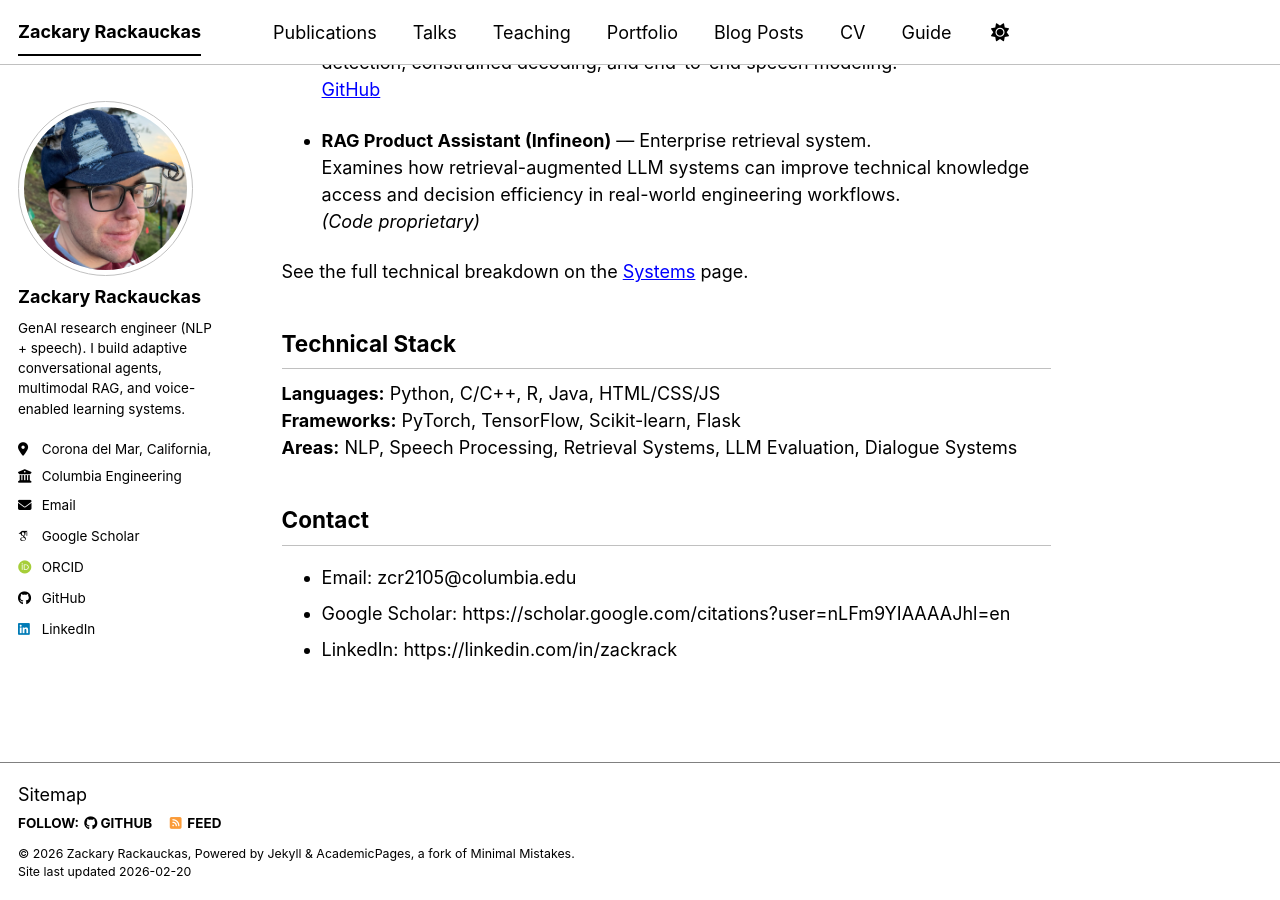
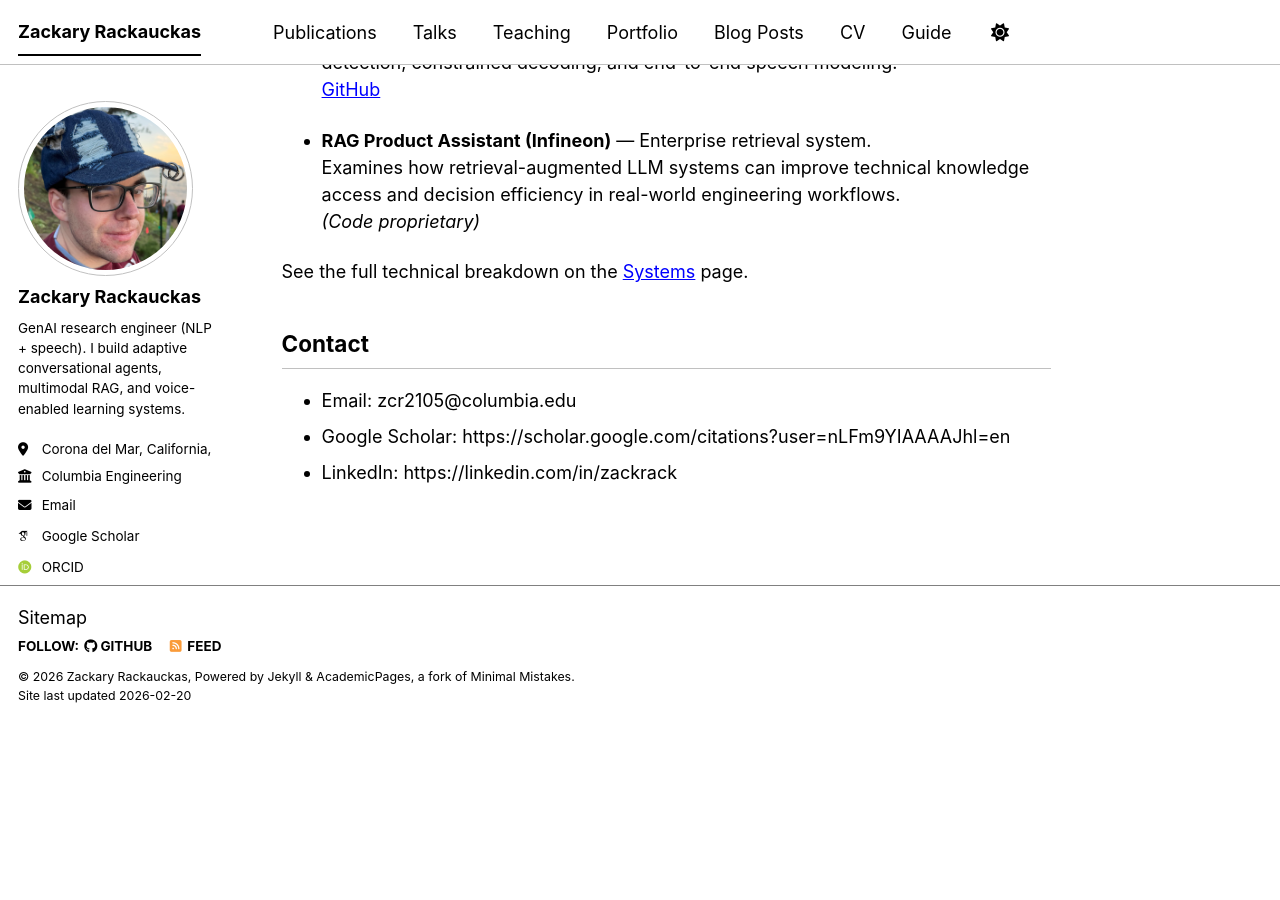
Before and after one commit to zackrack/zackrack.github.io, a Jekyll site: the page built from _pages/about.md, in a window 1280 px wide and 900 px high, scrolled down 1708 px. Built offline with Jekyll 4.4.1, drawn with Linux system fonts in a browser that asks for light colours; some web fonts are replaced; a script bundle is joined from its source files by our own code; library files that are not in the unit come from our copies; after the commit the page ends 2431 px from its top, so only the background shows below that.

Commit message:
Remove Technical Stack section from about page
Removed the Technical Stack section from the about page.

```diff
--- a/_pages/about.md
+++ b/_pages/about.md
@@ -59,12 +59,6 @@ See the full list on the [Publications](/publications/) page.
 
 See the full technical breakdown on the [Systems](/systems/) page.
 
-## Technical Stack
-
-**Languages:** Python, C/C++, R, Java, HTML/CSS/JS
-**Frameworks:** PyTorch, TensorFlow, Scikit-learn, Flask
-**Areas:** NLP, Speech Processing, Retrieval Systems, LLM Evaluation, Dialogue Systems
-
 ## Contact
 
 - Email: zcr2105@columbia.edu
```
